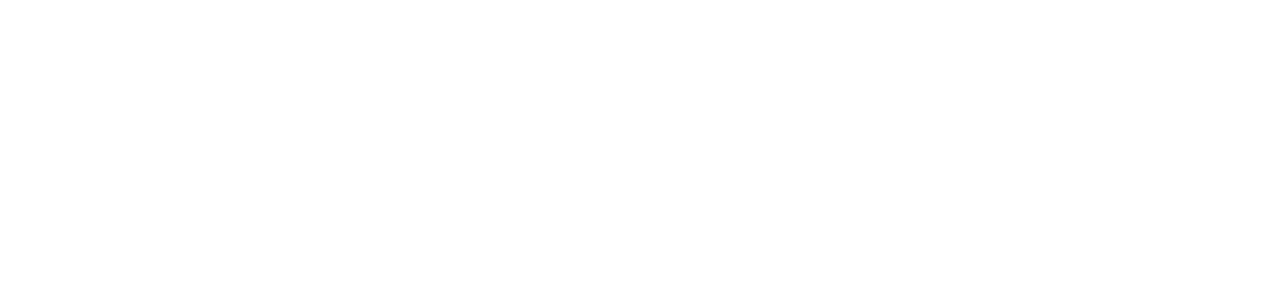
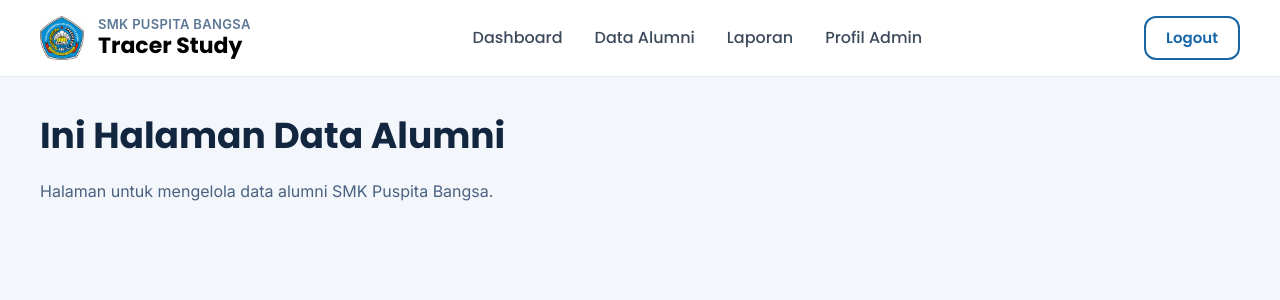
Before and after one commit to Agunnnnn/PROJECT_PKM, a React (Vite) app in the folder client/: page /admin/data-alumni in a window 1280 px wide. Before the commit this address had no page. Shown: the top 300 px of the page. Built offline with nearby package versions, Linux system fonts and the light colour scheme; sample sign-in values are in the browser's storage; the HTML template or start-up script is replaced by a standard one.

Commit message:
Update Navbar Admin

```diff
--- a/client/src/App.jsx
+++ b/client/src/App.jsx
@@ -17,6 +17,9 @@
 import Login from "./pages/Login";
 import Dashboard from "./pages/admin/Dashboard";
 import DataSurvey from "./pages/admin/DataSurvey";
+import DataAlumni from "./pages/admin/DataAlumni";
+import Laporan from "./pages/admin/Laporan";
+import ProfilAdmin from "./pages/admin/ProfilAdmin";
 
 // Kalau belum ada token, lempar ke halaman login
 function PrivateRoute({ children }) {
@@ -69,7 +72,11 @@
         {/* Admin */}
         <Route element={<AdminLayout />}>
           <Route path="/admin/dashboard" element={<Dashboard />} />
-          <Route path="/admin/data" element={<DataSurvey />} />
+          <Route path="/admin/data" element={<DataAlumni />} />
+          <Route path="/admin/data-alumni" element={<DataAlumni />} />
+          <Route path="/admin/data-survey" element={<DataSurvey />} />
+          <Route path="/admin/laporan" element={<Laporan />} />
+          <Route path="/admin/profil" element={<ProfilAdmin />} />
         </Route>
       </Routes>
     </BrowserRouter>
--- /dev/null
+++ b/client/src/pages/admin/DataAlumni.jsx
@@ -0,0 +1,12 @@
+export default function DataAlumni() {
+  return (
+    <div className="space-y-4 font-['Inter',sans-serif]">
+      <h1 className="font-['Poppins',sans-serif] text-[28px] font-bold text-[#12263f] lg:text-[36px]">
+        Ini Halaman Data Alumni
+      </h1>
+      <p className="text-[16px] text-[#4a6180]">
+        Halaman untuk mengelola data alumni SMK Puspita Bangsa.
+      </p>
+    </div>
+  );
+}
--- /dev/null
+++ b/client/src/pages/admin/Laporan.jsx
@@ -0,0 +1,12 @@
+export default function Laporan() {
+  return (
+    <div className="space-y-4 font-['Inter',sans-serif]">
+      <h1 className="font-['Poppins',sans-serif] text-[28px] font-bold text-[#12263f] lg:text-[36px]">
+        Ini Halaman Laporan
+      </h1>
+      <p className="text-[16px] text-[#4a6180]">
+        Halaman untuk melihat dan mengunduh laporan hasil Tracer Study.
+      </p>
+    </div>
+  );
+}
--- /dev/null
+++ b/client/src/pages/admin/ProfilAdmin.jsx
@@ -0,0 +1,12 @@
+export default function ProfilAdmin() {
+  return (
+    <div className="space-y-4 font-['Inter',sans-serif]">
+      <h1 className="font-['Poppins',sans-serif] text-[28px] font-bold text-[#12263f] lg:text-[36px]">
+        Ini Halaman Profil Admin
+      </h1>
+      <p className="text-[16px] text-[#4a6180]">
+        Halaman untuk mengelola profil dan akun administrator.
+      </p>
+    </div>
+  );
+}
```
